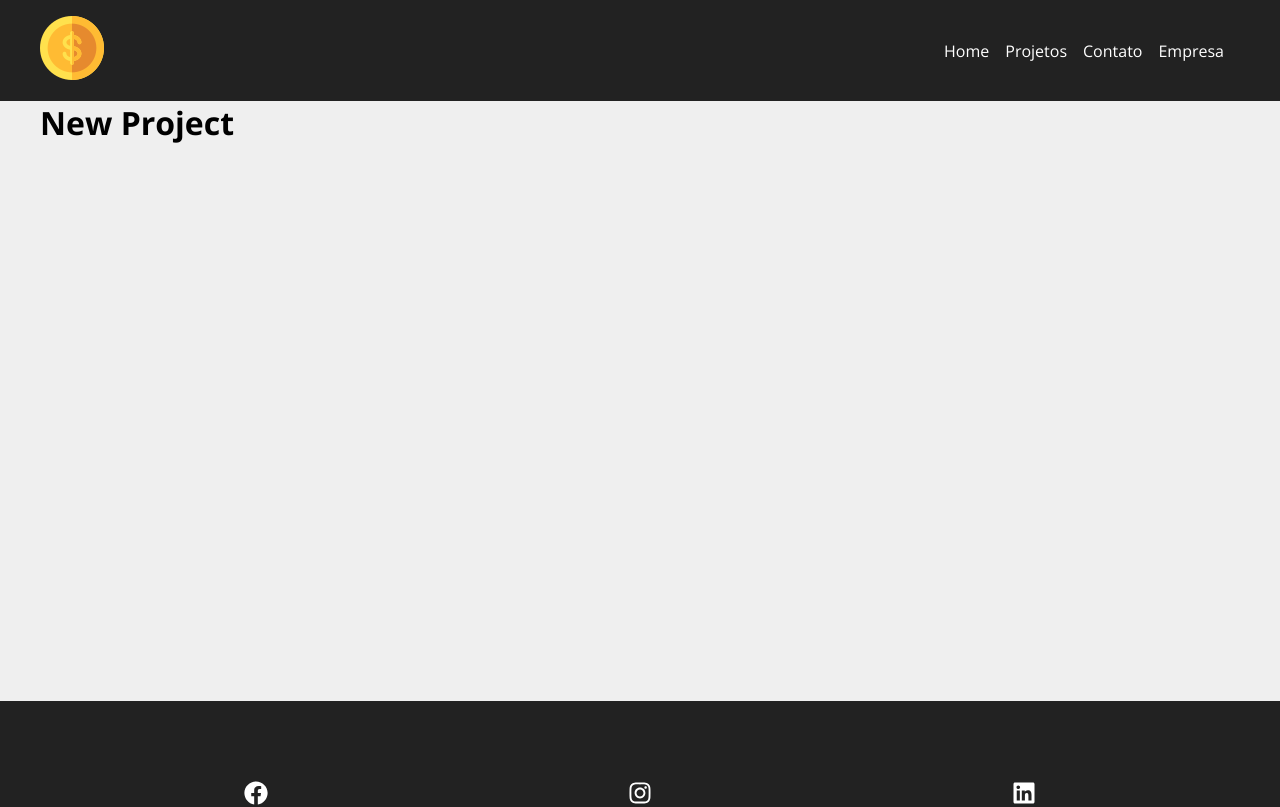
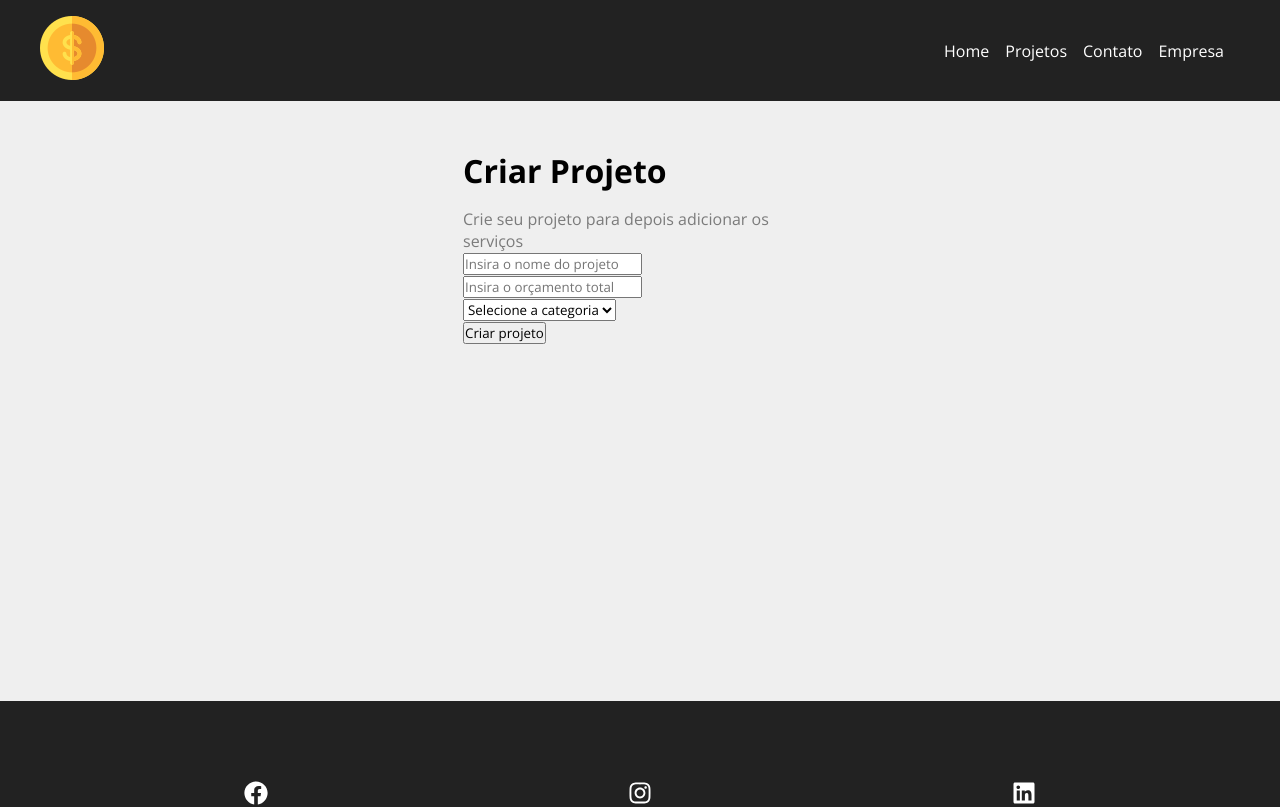
Before and after one commit to Filipe520/Costs, a React (Vite) app: page /newproject in a window 1280 px wide. Shown: the top 807 px of the page. Built offline with nearby package versions, Linux system fonts and the light colour scheme.

Commit message:
Página para o formulário de projeto

```diff
--- a/src/components/layout/LinkButton/LinkButton.module.css
+++ b/src/components/layout/LinkButton/LinkButton.module.css
@@ -6,9 +6,16 @@
 
   padding: 0.5em 1em;
   text-decoration: none;
-  transition: 0.5s ease-in-out;
+  transition: 0.3s ease;
+  border-bottom: 1px solid transparent;
 }
 
 .btn:hover {
   color: var(--color-01);
+  background-color: rgba(0, 0, 0, 0.788);
+  border-bottom: 1px solid var(--color-01);
 }
+
+.btn:active {
+  opacity: 0.8;
+}
--- a/src/pages/Home/Home.jsx
+++ b/src/components/pages/Home/Home.jsx
@@ -1,12 +1,12 @@
 import styles from "./Home.module.css";
-import savings from "../../img/savings.svg";
-import LinkButton from "../../components/layout/LinkButton/LinkButton";
+import savings from "../../../img/savings.svg";
+import LinkButton from "../../layout/LinkButton/LinkButton";
 
 function Home() {
   return (
     <section className={styles.home_container}>
       <h1>
-        Bme-Vindo(a) ao <span>Costs</span>
+        Bem-Vindo(a) ao <span>Costs</span>
       </h1>
       <p>Comece a gerenciar os seus projetos agora mesmo!</p>
       <LinkButton to="/newproject" text="Criar Projeto" />
--- a/src/pages/Home/Home.module.css
+++ b/src/components/pages/Home/Home.module.css
@@ -1,4 +1,4 @@
-@import "../../index.css";
+@import "../../../index.css";
 
 .home_container {
   width: 100%;
--- /dev/null
+++ b/src/components/pages/NewProject/NewProject.jsx
@@ -0,0 +1,14 @@
+import styles from "./NewProject.module.css";
+import ProjectForm from "../../project/ProjectForm";
+
+function NewProject() {
+  return (
+    <div className={styles.newProject_container}>
+      <h1>Criar Projeto</h1>
+      <p>Crie seu projeto para depois adicionar os serviços</p>
+      <ProjectForm></ProjectForm>
+    </div>
+  );
+}
+
+export default NewProject;
--- /dev/null
+++ b/src/components/pages/NewProject/NewProject.module.css
@@ -0,0 +1,14 @@
+@import "../../../index.css";
+.newProject_container {
+  width: 450px;
+  margin: 0 auto;
+  padding: 3em;
+}
+
+.newProject_container h1 {
+  margin-bottom: 0.5em;
+}
+
+.newProject_container p {
+  color: var(--color-04);
+}
--- /dev/null
+++ b/src/components/project/ProjectForm.jsx
@@ -0,0 +1,26 @@
+const ProjectForm = () => {
+  return (
+    <form>
+      <div>
+        <input type="text" placeholder="Insira o nome do projeto" />
+      </div>
+      <div>
+        <input type="number" placeholder="Insira o orçamento total" />
+      </div>
+      <div>
+        <select>
+          <option disabled selected>
+            Selecione a categoria
+          </option>
+          <option value="b1">o</option>
+          <option value="b2">p</option>
+        </select>
+      </div>
+      <div>
+        <input type="submit" value="Criar projeto" />
+      </div>
+    </form>
+  );
+};
+
+export default ProjectForm;
--- a/src/index.css
+++ b/src/index.css
@@ -19,6 +19,10 @@
   --bg-02: #efefef; /* container */
   --bg-03: #222222; /* navbar */
 
+  /* trasparent */
+
+  --bg-trasparent-01: rgba(0, 0, 0, 0.541);
+
   /* Borders */
   --border-01: rgba(255, 255, 255, 0.233); /* author's edge */
 }
--- a/src/pages/NewProject/NewProject.jsx
+++ /dev/null
@@ -1,5 +0,0 @@
-function NewProject() {
-  return <h1>New Project</h1>;
-}
-
-export default NewProject;
```
Also changed, not shown: src/App.jsx (+6 -6 lines), src/components/pages/Company.jsx (renamed from src/pages/Company.jsx), src/components/pages/Contact.jsx (renamed from src/pages/Contact.jsx), src/components/pages/Projects.jsx (renamed from src/pages/Projects.jsx).
